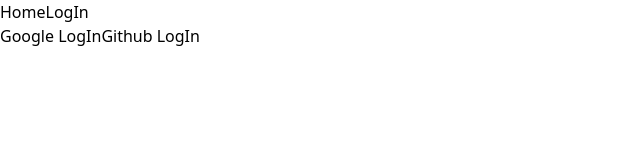
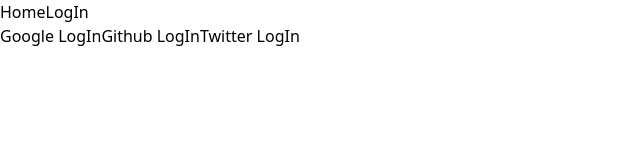
Before and after one commit to rootnure/simple-firebase-49, a React (Vite) app: page /login in a window 1280 px wide. Shown: the top 160 px of the page, without its empty margins (0-640 px from the left). Built offline with nearby package versions, Linux system fonts and the light colour scheme.

Commit message:
Firebase sign-in implemented with Twitter sign-in in localhost only

```diff
--- a/src/LogIn/LogIn.jsx
+++ b/src/LogIn/LogIn.jsx
@@ -1,4 +1,4 @@
-import { GithubAuthProvider, GoogleAuthProvider, getAuth, signInWithPopup, signOut } from "firebase/auth";
+import { /* FacebookAuthProvider, */ GithubAuthProvider, GoogleAuthProvider, TwitterAuthProvider, getAuth, signInWithPopup, signOut } from "firebase/auth";
 import app from "../firebase/firebase.init";
 import { useState } from "react";
 
@@ -11,6 +11,8 @@
 
     const googleProvider = new GoogleAuthProvider(); // google
     const githubProvider = new GithubAuthProvider(); // github
+    // const facebookProvider = new FacebookAuthProvider(); // facebook
+    const twitterProvider = new TwitterAuthProvider(); // twitter
 
     const handleGoogleSignIn = () => {
         signInWithPopup(auth, googleProvider)
@@ -27,12 +29,37 @@
     const handleGithubSignIn = () => {
         signInWithPopup(auth, githubProvider)
             .then(result => {
-                // const loggedInUser = result.user;
-                console.log(result.user);
-                // setUser(loggedInUser);
+                const loggedInUser = result.user;
+                console.log(loggedInUser);
+                setUser(loggedInUser);
             })
             .catch(error => {
                 console.log('error', error.message);
+            })
+    }
+
+    /* const handleFacebookSignIn = () => {
+        signInWithPopup(auth, facebookProvider)
+            .then(result => {
+                // const loggedInUser = result.user;
+                // console.log(loggedInUser);
+                // setUser(loggedInUser);
+                console.log(result);
+            })
+            .catch(error => {
+                console.log('error', error.message);
+            })
+    } */
+
+    const handleTwitterSignIn = () => {
+        signInWithPopup(auth, twitterProvider)
+            .then(result => {
+                const loggedInUser = result.user;
+                console.log(loggedInUser);
+                setUser(loggedInUser);
+            })
+            .catch(error => {
+                console.log(error);
             })
     }
 
@@ -53,6 +80,8 @@
             <>
                 <button onClick={handleGoogleSignIn} className="bg-gray-100 px-3 py-1 rounded-md border-2">Google LogIn</button>
                 <button onClick={handleGithubSignIn} className="bg-gray-100 px-3 py-1 rounded-md border-2">Github LogIn</button>
+                {/* <button onClick={handleFacebookSignIn} className="bg-gray-100 px-3 py-1 rounded-md border-2">Facebook LogIn</button> */}
+                <button onClick={handleTwitterSignIn} className="bg-gray-100 px-3 py-1 rounded-md border-2">Twitter LogIn</button>
             </>}
             {user && <div>
                 <h3 className="text-xl font-bold">User: {user?.displayName}</h3>
```
Also changed, not shown: 1 other file (tests, documents, lock files or other folders).
